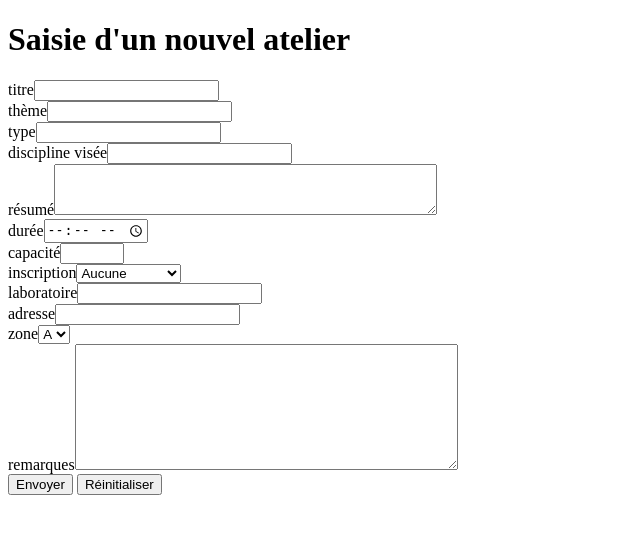
After one commit to hiruko3/CDP, a PHP site: page /views/view_atelier_creation.php in a window 1280 px wide. The commit adds this page. Shown: the top 534 px of the page, without its empty margins (0-640 px from the left). Run offline with PHP 8.4, Linux system fonts and the light colour scheme.

Commit message:
creation

```diff
--- /dev/null
+++ b/src/views/view_atelier_creation.php
@@ -0,0 +1,27 @@
+<!DOCTYPE html PUBLIC "-//W3C//DTD XHTML 1.0 Strict//EN" "http://www.w3.org/TR/xhtml1/DTD/xhtml1-strict.dtd">
+<html xmlns="http://www.w3.org/1999/xhtml" xml:lang="fr" >
+	<head>
+<!--    <link rel = "stylesheet" href = "" /> -->
+        <meta charset="utf-8" />
+        <title>CNRS_Website</title>
+	</head>
+	<body>
+		<h1>Saisie d'un nouvel atelier</h1>
+		<form action="../controllers/controller_atelier_creation.php" method="post">
+			titre<input type="text" name="nom" required /><br />
+			th&egrave;me<input type="text" name="theme" required /><br />
+			type<input type="text" name="type" required /><br />
+			discipline vis&eacute;e<input type="text" name="discipline" required /><br />
+			r&eacute;sum&eacute;<textarea name="resume" rows="3" cols="45"></textarea><br />
+			dur&eacute;e<input type="time" name="duree" required /><br />
+			capacit&eacute;<input name="capacite" type="number" min="0" max="500" step="1" required /><br />
+			inscription<select name="inscription"><option value="no">Aucune</option><option value="mail">Par mail</option><option value="tel">Par t&eacute;l&eacute;phone</option><option value="lettre">Par courrier</option></select><br />
+			laboratoire<input type="text" name="labo" required /><br />
+			adresse<input type="text" name="adresse" required /><br />
+			zone<select name="zone"><option value="a">A</option><option value="b">B</option><option value="c">C</option><option value="d">D</option></select><br />
+			remarques<textarea name="remarque" rows="8" cols="45"></textarea><br />
+			<input type="submit" value="Envoyer" />
+			<input type="reset" value="R&eacute;initialiser" />
+		</form>
+	</body>
+</html>
--- a/src/views/view_atelier_liste.php
+++ b/src/views/view_atelier_liste.php
@@ -26,5 +26,6 @@
 				}
 			?>
 		</table>
+		<a href = ../views/view_atelier_creation.php>cr&eacute;er un nouvel atelier</a>
 	</body>
 </html>
```
Also changed, not shown: src/controllers/controller_atelier_creation.php (+21 -5 lines).
